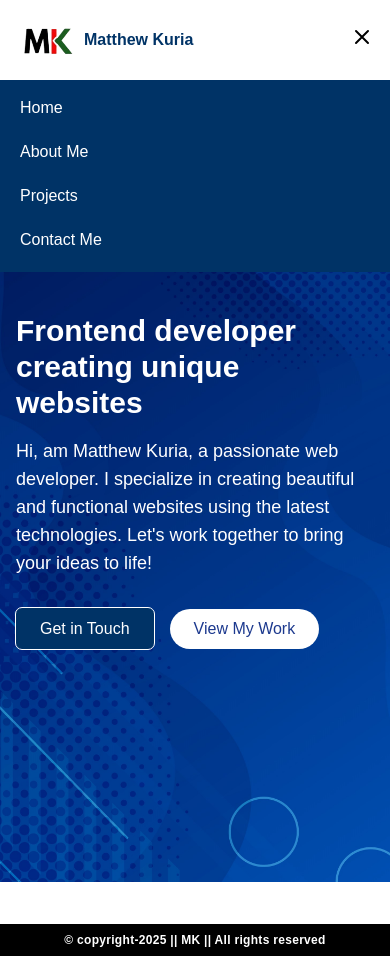
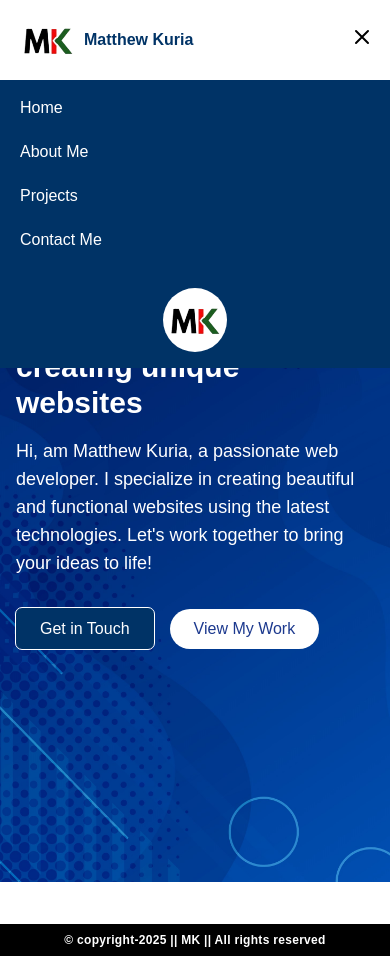
Before and after one commit to matthewkuria/myportifolio, a Next.js app: page / in a window 390 px wide. Both pictures are taken after a click on the button 362 px from the left and 36 px from the top of the page. Built offline with nearby package versions, Linux system fonts and the light colour scheme.

Commit message:
Add the MK logo on the Hamburger menu

```diff
--- a/app/components/Footer.tsx
+++ b/app/components/Footer.tsx
@@ -2,7 +2,7 @@ import Link from "next/link";
 
 export default function Footer() {
     return (
-        <footer className="footer bg-slate-600 text-white text-base ">
+        <footer className="footer bg-slate-600 text-white text-base" id="get-in-touch">
 
             <div className="copyright text-xs font-semibold flex justify-center bg-black py-2">
                 <p className="tracking-wide">&copy; copyright-{new Date().getFullYear()} || MK || All rights reserved</p>
--- a/app/components/GetInTouchButton.tsx
+++ b/app/components/GetInTouchButton.tsx
@@ -4,7 +4,7 @@ import React from 'react'
 const GetInTouchButton = () => {
   return (
     <div className="">
-      <Link href="#" className="bg-secondary px-6 py-3 rounded-md text-background hover:text-secondary hover:outline-secondary hover:bg-background hover:outline-2  outline-1
+      <Link href="#get-in-touch" className="bg-secondary px-6 py-3 rounded-md text-background hover:text-secondary hover:outline-secondary hover:bg-background hover:outline-2  outline-1
           outline-background transition duration-700 ease-out">
         Get in Touch</Link>
     </div>
--- a/app/components/HamburgerMenu.tsx
+++ b/app/components/HamburgerMenu.tsx
@@ -1,5 +1,7 @@
 import { useState } from "react";
 import Link from "next/link";
+import Image from "next/image";
+import mkLogo from "../../public/mkLogo.png"
 
 export default function HamburgerMenu() {
   const [isOpen, setIsOpen] = useState(false);
@@ -61,10 +63,15 @@ export default function HamburgerMenu() {
           <Link onClick={closeMenu} href="/projects" className="block px-3 py-2 rounded-md text-base font-medium hover:bg-gray-700">
             Projects
           </Link>
-          <Link onClick={closeMenu} href="#" className="block px-3 py-2 rounded-md text-base font-medium hover:bg-gray-700">
+          <Link onClick={closeMenu} href="#get-in-touch" className="block px-3 py-2 rounded-md text-base font-medium hover:bg-gray-700">
             Contact Me
           </Link>
 
+        </div>
+        <div className="flex justify-center items-center my-4">
+          <Image src={mkLogo} height={50} width={50} alt="Matthew Kuria Logo"
+            className="w-16 h-16 rounded-full bg-background"
+          />
         </div>
       </div>
     </div>
```
